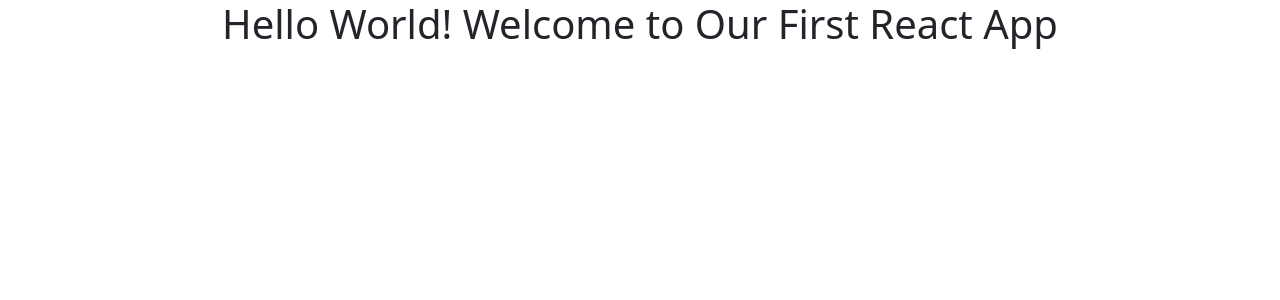
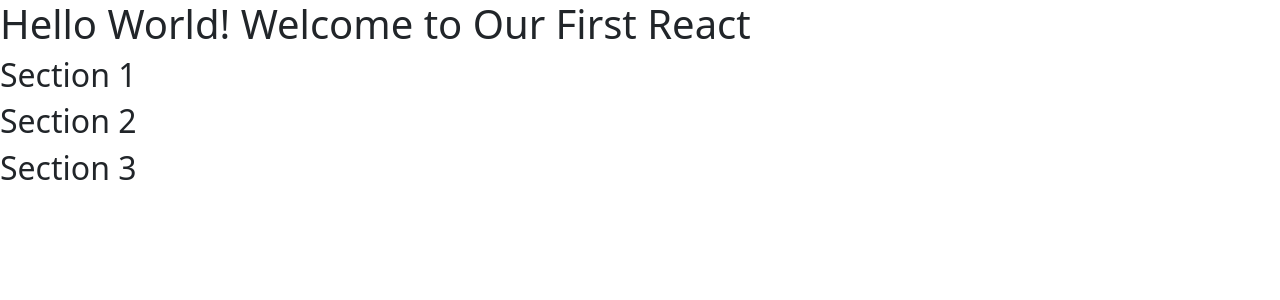
Before and after one commit to KG-2023/react-exercise, a React (Create React App) app: page / in a window 1280 px wide. Shown: the top 300 px of the page. Built offline with nearby package versions, Linux system fonts and the light colour scheme.

Commit message:
Add more sections Test adding section and demonstrate loading on the browser rerendering and use of fragments

```diff
--- a/src/App.js
+++ b/src/App.js
@@ -6,9 +6,29 @@
 
 function App() {
   return (
-    <div className="App">
-     <h1>Hello World! Welcome to Our First React App</h1>
-    </div>
+    <>
+     <header>
+      <div className="header">
+          <h1>Hello World! Welcome to Our First React</h1>
+      </div>
+
+     </header>
+      <section>
+        <div className="section1">
+          <h2>Section 1</h2>
+        </div>
+      </section>
+      <section>
+        <div className="section2">
+          <h2>Section 2</h2>
+        </div>
+      </section>
+      <section>
+        <div className="section3">
+          <h2>Section 3</h2>
+        </div>
+      </section>
+    </>
 
     /*
     <div className="App">
```
